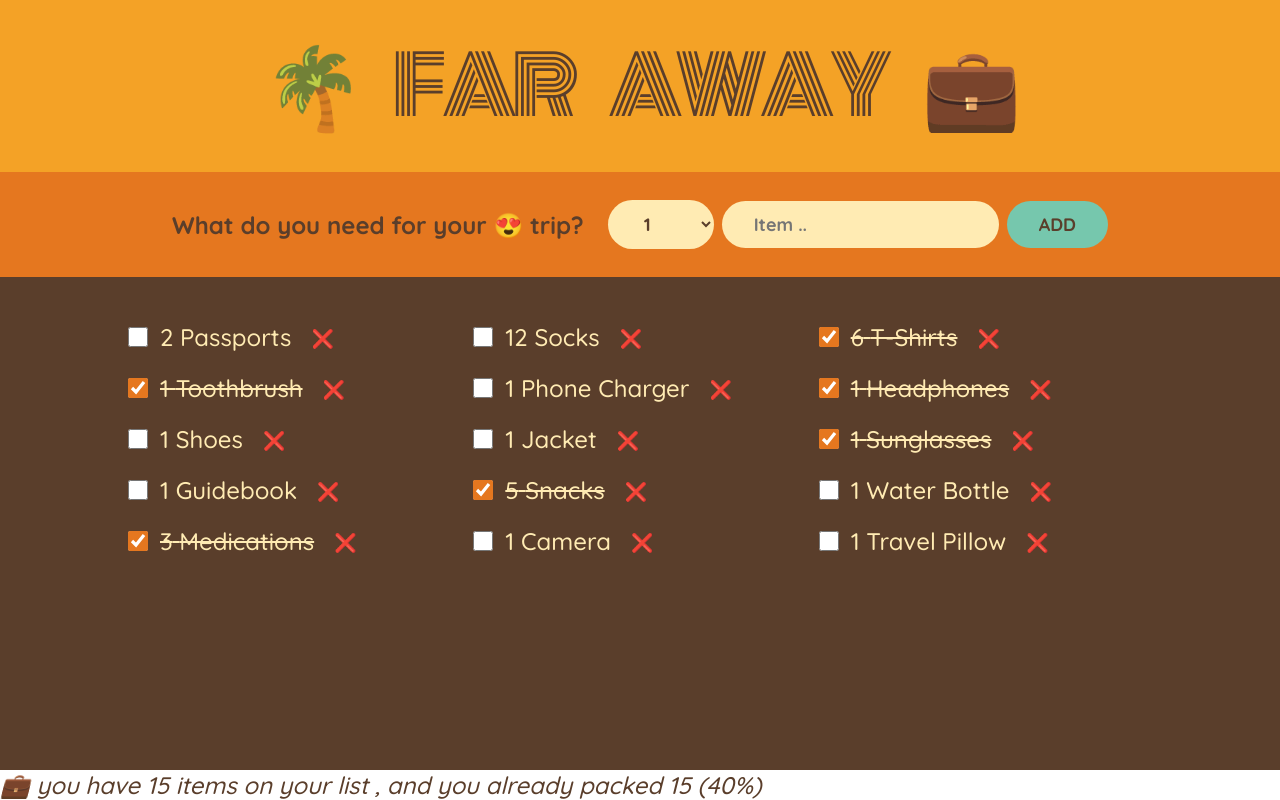
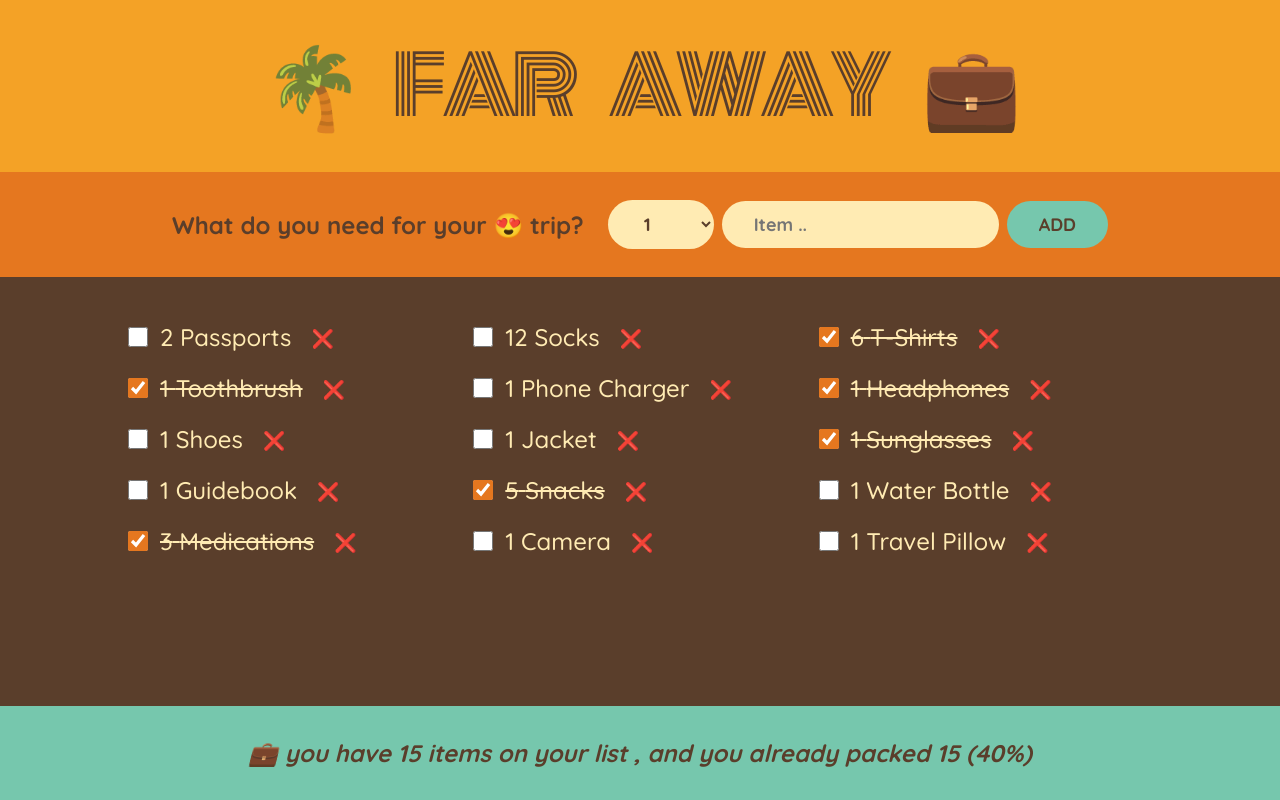
Before and after one commit to Dineshs737/trip-plan, a React (Vite) app: page / in a window 1280 px wide. Built offline with nearby package versions, Linux system fonts and the light colour scheme.

Commit message:
fix Stats.tsx

```diff
--- a/src/componenets/Stats.tsx
+++ b/src/componenets/Stats.tsx
@@ -1,7 +1,14 @@
 import type { InitialItemsType } from "../item";
 
 export default function Stats({items} : {items : InitialItemsType[]}){
-    console.log(items.length)
+    // console.log(items.length)
+    if(!items.length) return (
+        <p className="stats">
+            <em>
+                Start adding some items to your packing list
+            </em>
+        </p>
+    )
     const totalItem  : number = items.length;
     const totalPackedItems : number = items.reduce((prv:number ,item:InitialItemsType)=>{
                 return item.isPacked? prv +=1:prv
@@ -9,8 +16,10 @@ export default function Stats({items} : {items : InitialItemsType[]}){
 
     const presantage : number = totalItem > 0 ?Math.round((totalPackedItems / totalItem) * 100):0
     return(
-        <footer>
-        <em>  💼 you have {totalItem }{totalItem>1?"" :"s"} items on your list , and you already packed {totalItem} ({ presantage }%)</em>
+        <footer className="stats">
+        <em>
+           {presantage === 100 ? "You got everything! Ready to go ✈️": `💼 you have ${totalItem }${totalItem>1?"" :"s"} items on your list , and you already packed ${totalItem} (${ presantage }%)`}
+        </em>
         </footer>
     )
 }
```
